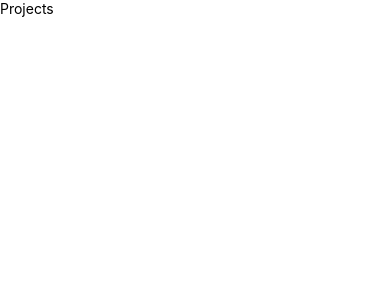
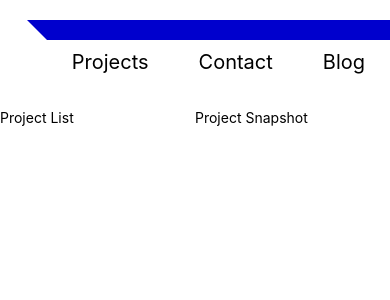
Before and after one commit to SKR301/SKR301.github.io, a React Native app: screen /projects in a window 390 px wide. Shown: the top 300 px of the page. Built offline with nearby package versions, Linux system fonts and the light colour scheme.

Commit message:
started on project page

```diff
--- a/src/projects.js
+++ b/src/projects.js
@@ -1,4 +1,5 @@
 import { StyleSheet, Text, View, Image, Dimensions } from 'react-native';
+import Navbar from './components/navbar';
 
 const windowWidth = Dimensions.get('window').width;
 const windowHeight = Dimensions.get('window').height;
@@ -6,12 +7,29 @@ const windowHeight = Dimensions.get('window').height;
 export default function Projects() {
 	return (
 		<View>
-			<Text>Projects</Text>
+			<Navbar />
+			<View style={projects.body}>
+				<View style={projects.projectListContainer}>
+					<Text>Project List</Text>
+				</View>
+				<View style={projects.projetctSnapshot}>
+					<Text>Project Snapshot</Text>
+				</View>
+			</View>
 		</View>
 	);
 }
 
-
-const styles = StyleSheet.create({
-
+const projects = StyleSheet.create({
+	body: {
+		flexDirection: 'row',
+		flex: 2,
+		marginTop: 25,
+	},
+	projectListContainer: {
+		flex: 1
+	},
+	projetctSnapshot: {
+		flex: 1
+	},
 });
```
